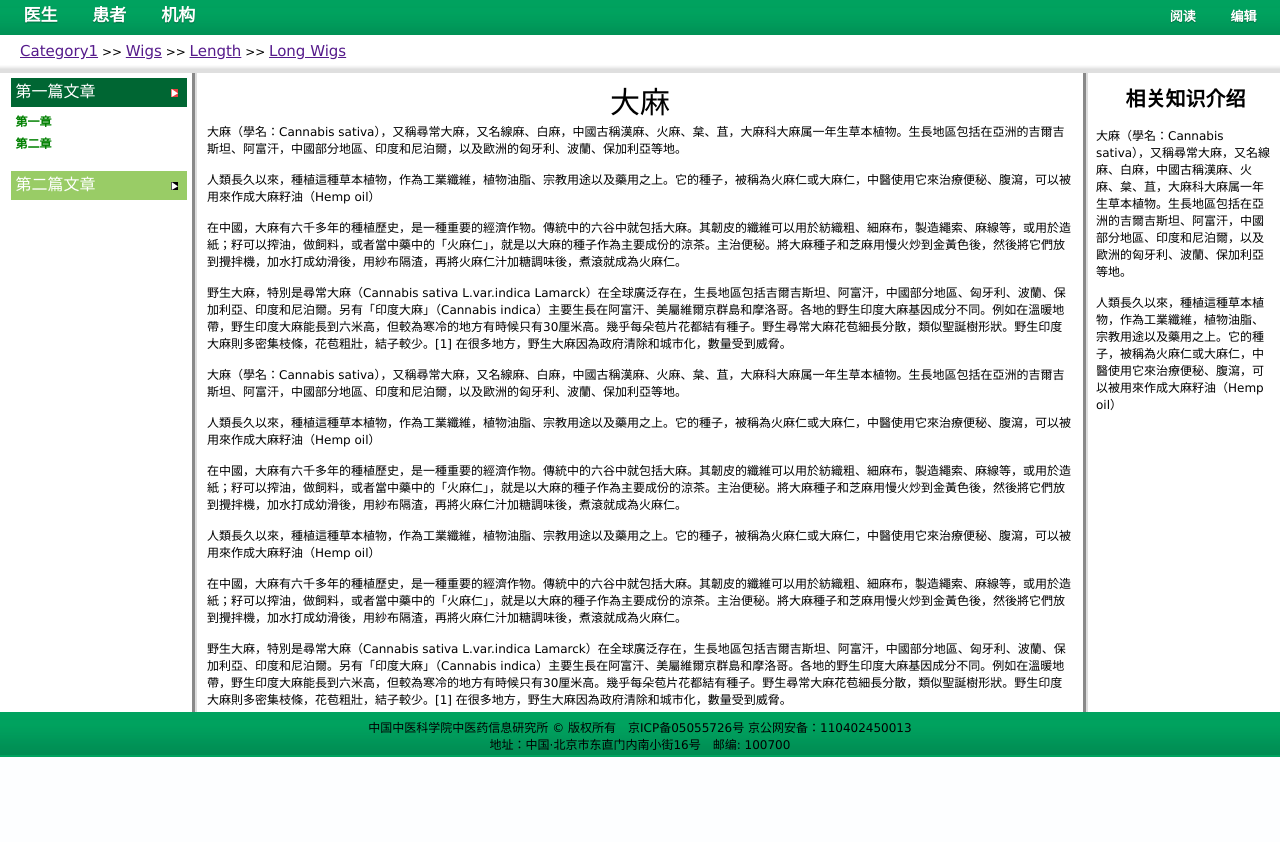
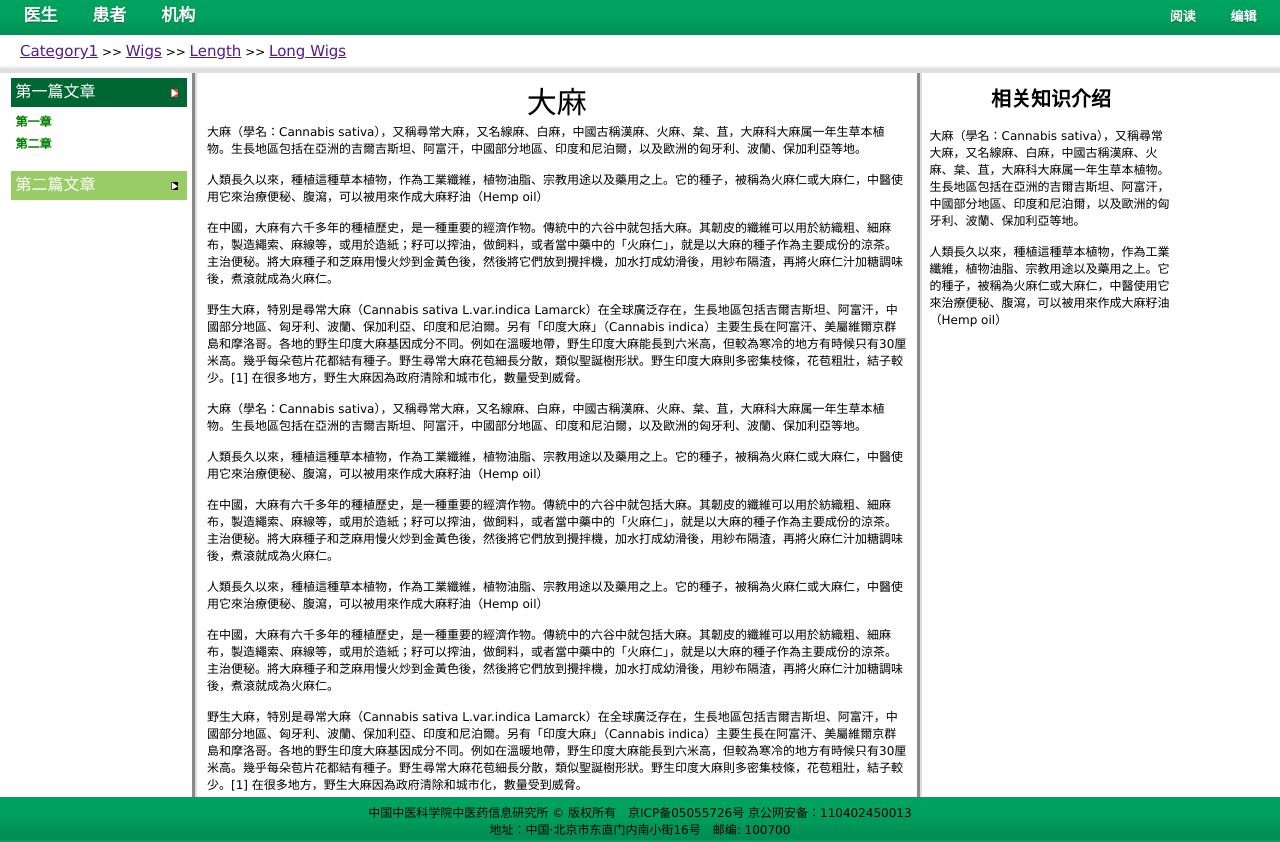
Before and after one commit to ChenJiaoyan/TCM, a PHP site: page / in a window 1280 px wide. Shown: the part 80-922 px from the top of the page. Before the commit the page ends 837 px from the top, so only its background shows below. Run offline with PHP 8.4, Linux system fonts and the light colour scheme.

Commit message:
edit siderbar2

```diff
--- a/css/layout.css
+++ b/css/layout.css
@@ -24,17 +24,17 @@ body { font-family:Verdana; font-size:14px; margin:0;}
 #menu #menu_action li a{float:right;font-size:13px;}
 #mainContent {margin-bottom:5px;width:100%;}
 #mainContent .border{width:100%;height:10px;background:url(../images/border.gif);}
-#mainContent #status{height:23px;width:100%;position:relative;padding:0 20px;top:2px;}
+#mainContent #status{height:23px;width:95%;position:relative;padding:0 20px;top:2px;}
 #mainContent #status a{font-size:15px;}
 #mainContent #status span{font-size:15px;}
 #mainContent #content {position:relative;}
 #sidebar { float:left; width:15%;background:#fff;}
 #sidebar span{ float:right; margin-right:10px;}
-#content { float:left; width:70%; background:#ffa; background:white;}
+#content { float:left; width:57%; background:#ffa; background:white;}
 #content #content2{padding: 5px 10px 5px 10px;border-left-color: #DDDDDD;border-left-style: groove;border-left-width: 5px;border-right-color: #DDDDDD;border-right-style: groove;border-right-width: 5px;}
 #content #content2 #edit_mess{margin-top:50px;margin-left:50px;height:200px;}
-#sidebar2 {float:left; width:15%;background:#fff;}
-#sidebar2 #side2Content{padding: 10px 5px 5px 8px;}
+#sidebar2 {float:left; width:28%;background:#fff;}
+#sidebar2 #side2Content{padding: 10px 30% 5px 8px;}
 .clearfloat {clear:both}
 #footer { height:45px; background:url(../images/menu_back.png);}
 
```
Also changed, not shown: 1 other file.
